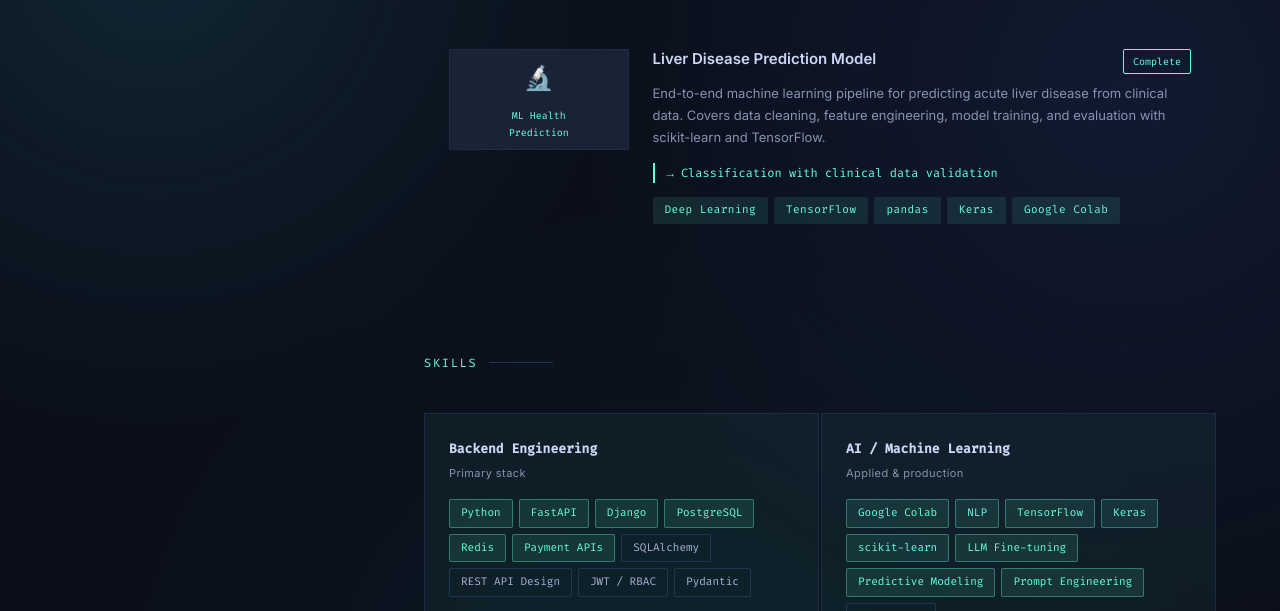
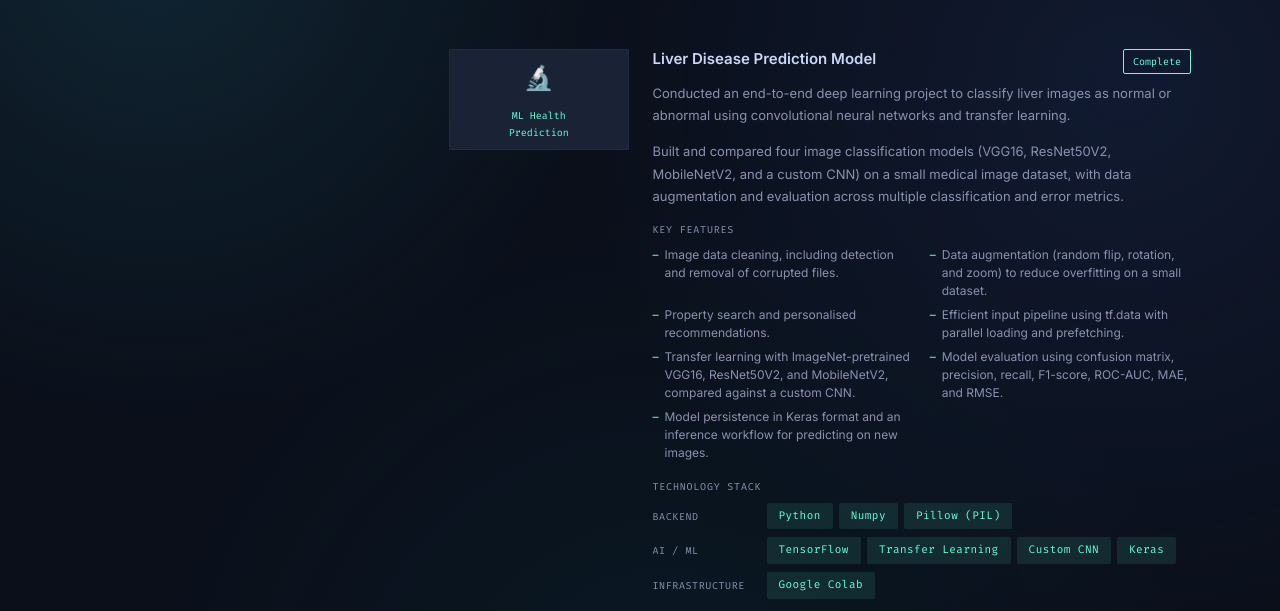
Before and after one commit to Exicutive/my-portfolio, a plain HTML site: page index.html in a window 1280 px wide. Shown: the part 5654-6265 px from the top of the page. Drawn offline with Linux system fonts and the light colour scheme.

Commit message:
Added liver disease project

```diff
--- a/index.html
+++ b/index.html
@@ -1307,7 +1307,7 @@ main {
 
               <div class="proj-stack-row">
                 <span class="proj-stack-label">Infrastructure</span>
-                <span class="chip">Jupyter Notebook</span>
+                <span class="chip">Google Colab</span>
                 <span class="chip">Hugging Face Dataset</span>
               </div>
             </div>
@@ -1353,12 +1353,46 @@ main {
               <span class="proj-status">Complete</span>
             </div>
             <p class="proj-desc">
-              End-to-end machine learning pipeline for predicting acute liver disease from clinical data. Covers data cleaning, feature engineering, model training, and evaluation with scikit-learn and TensorFlow.
+              Conducted an end-to-end deep learning project to classify liver images as normal or abnormal using convolutional neural networks and transfer learning.
             </p>
-            <div class="proj-impact">→ Classification with clinical data validation</div>
-            <div class="chip-row">
-              <span class="chip">Deep Learning</span><span class="chip">TensorFlow</span><span class="chip">pandas</span><span class="chip">Keras</span><span class="chip">Google Colab</span>
-            </div>
+            <p class="proj-desc">
+              Built and compared four image classification models (VGG16, ResNet50V2, MobileNetV2, and a custom CNN) on a small medical image dataset, with data augmentation and evaluation across multiple classification and error metrics.
+            </p>
+            <div class="proj-kicker">Key features</div>
+            <ul class="proj-features">
+              <li>Image data cleaning, including detection and removal of corrupted files.</li>
+              <li>Data augmentation (random flip, rotation, and zoom) to reduce overfitting on a small dataset.</li>
+              <li>Property search and personalised recommendations.</li>
+              <li>Efficient input pipeline using tf.data with parallel loading and prefetching.</li>
+              <li>Transfer learning with ImageNet-pretrained VGG16, ResNet50V2, and MobileNetV2, compared against a custom CNN.</li>
+              <li>Model evaluation using confusion matrix, precision, recall, F1-score, ROC-AUC, MAE, and RMSE.</li>
+              <li>Model persistence in Keras format and an inference workflow for predicting on new images.</li>
+            </ul>
+            <div class="proj-kicker">Technology stack</div>
+            <div class="proj-stack">
+              <div class="proj-stack-row">
+                <span class="proj-stack-label">Backend</span>
+                <span class="chip">Python</span>
+                <span class="chip">Numpy</span>
+                <span class="chip">Pillow (PIL)</span>
+              </div>
+              <div class="proj-stack-row">
+                <span class="proj-stack-label">AI / ML</span>
+                <span class="chip">TensorFlow</span>
+                <span class="chip">Transfer Learning</span>
+                <span class="chip">Custom CNN</span>
+                <span class="chip">Keras</span>
+              </div>
+
+              <div class="proj-stack-row">
+                <span class="proj-stack-label">Infrastructure</span>
+                <span class="chip">Google Colab</span>
+              </div>
+            </div>
+            <a class="cta-btn cta-primary" href="https://drive.google.com/drive/folders/1cdGa9Mu9t1GQrzVH3J9o0sGhGQldDxOR?usp=sharing" target="_blank" rel="noopener">
+              <span>View Project</span>
+              <svg width="16" height="16" viewBox="0 0 24 24" fill="none" stroke="currentColor" stroke-width="2"><line x1="5" y1="12" x2="19" y2="12"/><polyline points="12 5 19 12 12 19"/></svg>
+            </a>
           </div>
         </div>
 
```
